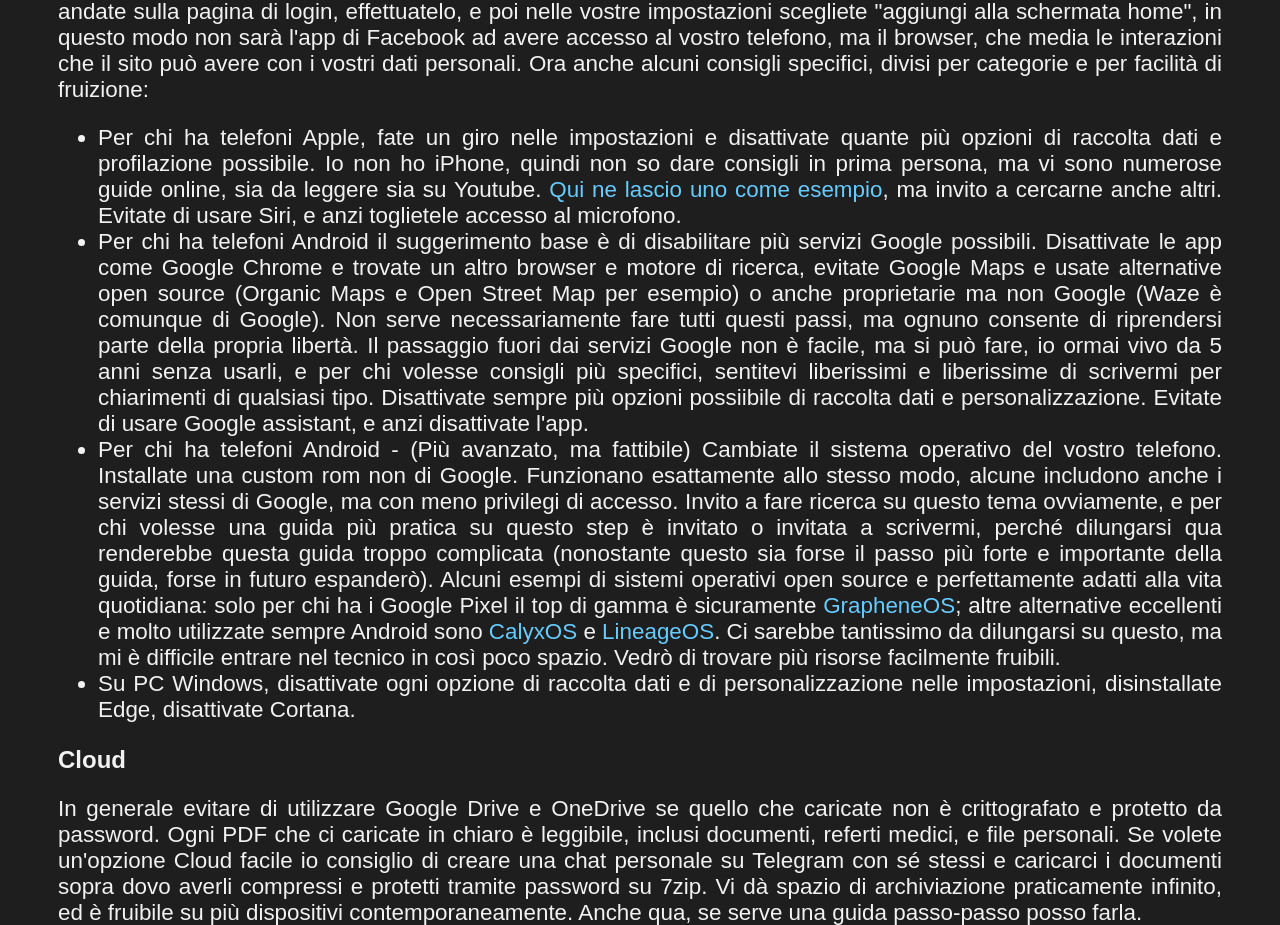
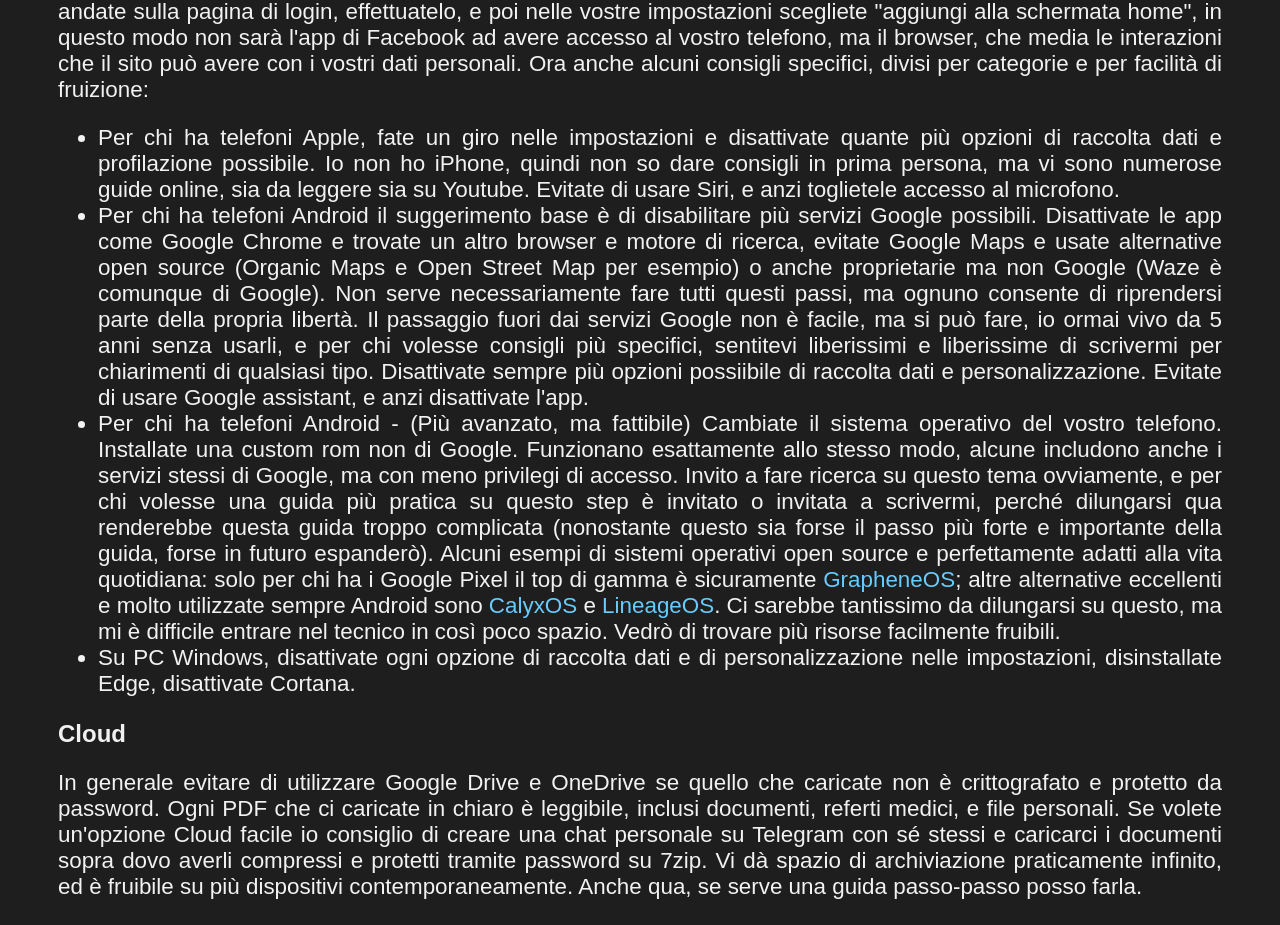
Before and after one commit to Dzegheim/dzegheim.github.io, a plain HTML site: page index.html in a window 1280 px wide. Shown: the part 4623-5548 px from the top of the page. Drawn offline with Linux system fonts and the light colour scheme.

Commit message:
Rimossa fonte non piacevole

```diff
--- a/index.html
+++ b/index.html
@@ -107,7 +107,7 @@
 <p>Qui arriviamo a un punto cruciale, ci sarebbe tantissimo da dire, mi limiterò alle cose più importanti: se il vostro sistema operativo non è sicuro, tutti gli step precedenti e successivi che elenco perderanno di parte della loro efficacia. Immaginate una casa in cui le porte e le finestre sono blindate, ma le pareti sono fatte di carta velina. Non importa quanto investiate negli infissi, se la struttura non è solida, sarete sempre vulnerabili. La prima idea fondamentale è rimuovere dalle app permessi che non servono: perché a Facebook interessa sapere quali sono i dispositivi a voi più vicini? Perché la calcolatrice ha bisogno di accesso a internet? Perché un'app della lista della spesa necessita di accesso ai vostri contatti?
 Chiedetevi poi se avere veramente bisogno di tutte quelle app, o se invece esistono alternative web. Facebook per esempio è utilizzabile da browser, aprite il vostro browser di fiducia, andate sulla pagina di login, effettuatelo, e poi nelle vostre impostazioni scegliete "aggiungi alla schermata home", in questo modo non sarà l'app di Facebook ad avere accesso al vostro telefono, ma il browser, che media le interazioni che il sito può avere con i vostri dati personali. Ora anche alcuni consigli specifici, divisi per categorie e per facilità di fruizione:</p>
 <ul>
-<li>Per chi ha telefoni Apple, fate un giro nelle impostazioni e disattivate quante più opzioni di raccolta dati e profilazione possibile. Io non ho iPhone, quindi non so dare consigli in prima persona, ma vi sono numerose guide online, sia da leggere sia su Youtube. <a href="https://www.vice.com/en/article/settings-to-change-on-your-iphone-for-maximum-privacy-and-security/" target="_blank">Qui ne lascio uno come esempio</a>, ma invito a cercarne anche altri. Evitate di usare Siri, e anzi toglietele accesso al microfono.</li>
+<li>Per chi ha telefoni Apple, fate un giro nelle impostazioni e disattivate quante più opzioni di raccolta dati e profilazione possibile. Io non ho iPhone, quindi non so dare consigli in prima persona, ma vi sono numerose guide online, sia da leggere sia su Youtube. Evitate di usare Siri, e anzi toglietele accesso al microfono.</li>
 <li>Per chi ha telefoni Android il suggerimento base è di disabilitare più servizi Google possibili. Disattivate le app come Google Chrome e trovate un altro browser e motore di ricerca, evitate Google Maps e usate alternative open source (Organic Maps e Open Street Map per esempio) o anche proprietarie ma non Google (Waze è comunque di Google). Non serve necessariamente fare tutti questi passi, ma ognuno consente di riprendersi parte della propria libertà. Il passaggio fuori dai servizi Google non è facile, ma si può fare, io ormai vivo da 5 anni senza usarli, e per chi volesse consigli più specifici, sentitevi liberissimi e liberissime di scrivermi per chiarimenti di qualsiasi tipo. Disattivate sempre più opzioni possiibile di raccolta dati e personalizzazione. Evitate di usare Google assistant, e anzi disattivate l'app.</li>
 <li>Per chi ha telefoni Android - (Più avanzato, ma fattibile) Cambiate il sistema operativo del vostro telefono. Installate una custom rom non di Google. Funzionano esattamente allo stesso modo, alcune includono anche i servizi stessi di Google, ma con meno privilegi di accesso. Invito a fare ricerca su questo tema ovviamente, e per chi volesse una guida più pratica su questo step è invitato o invitata a scrivermi, perché dilungarsi qua renderebbe questa guida troppo complicata (nonostante questo sia forse il passo più forte e importante della guida, forse in futuro espanderò). Alcuni esempi di sistemi operativi open source e perfettamente adatti alla vita quotidiana: solo per chi ha i Google Pixel il top di gamma è sicuramente <a href="https://grapheneos.org/" target="_blank">GrapheneOS</a>; altre alternative eccellenti e molto utilizzate sempre Android sono <a href="https://calyxos.org/" target="_blank"> CalyxOS</a> e <a href="https://www.lineageos.org/" target="_blank">LineageOS</a>. Ci sarebbe tantissimo da dilungarsi su questo, ma mi è difficile entrare nel tecnico in così poco spazio. Vedrò di trovare più risorse facilmente fruibili.</li>
 <li>Su PC Windows, disattivate ogni opzione di raccolta dati e di personalizzazione nelle impostazioni, disinstallate Edge, disattivate Cortana.</li>
```
